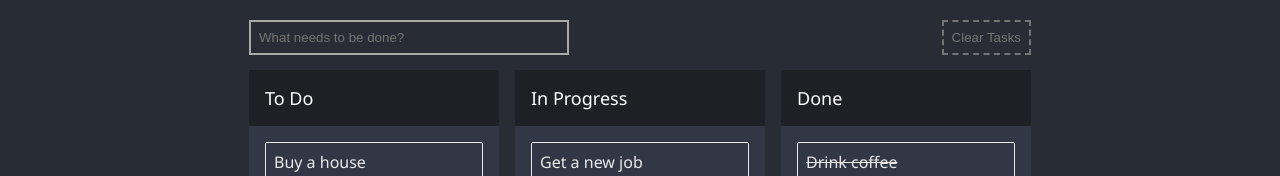
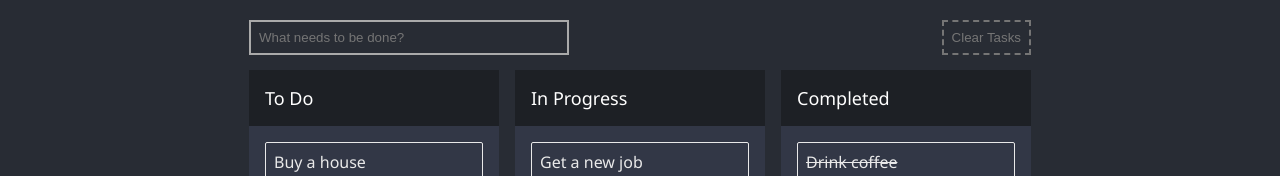
Before and after one commit to CBMasri/task-app, a React (Create React App) app: page / in a window 1280 px wide. Shown: the part 199-375 px from the top of the page. Built offline with nearby package versions, Linux system fonts and the light colour scheme.

Commit message:
Rename 'Done' -> 'Completed'

```diff
--- a/src/data/defaults.js
+++ b/src/data/defaults.js
@@ -19,7 +19,7 @@ const initialData = {
     },
     'lane-3': {
       id: 'lane-3',
-      title: 'Done',
+      title: 'Completed',
       taskIds: [ 'task-1' ]
     }
   }
```
Also changed, not shown: 2 other files (tests, documents, lock files or other folders).
